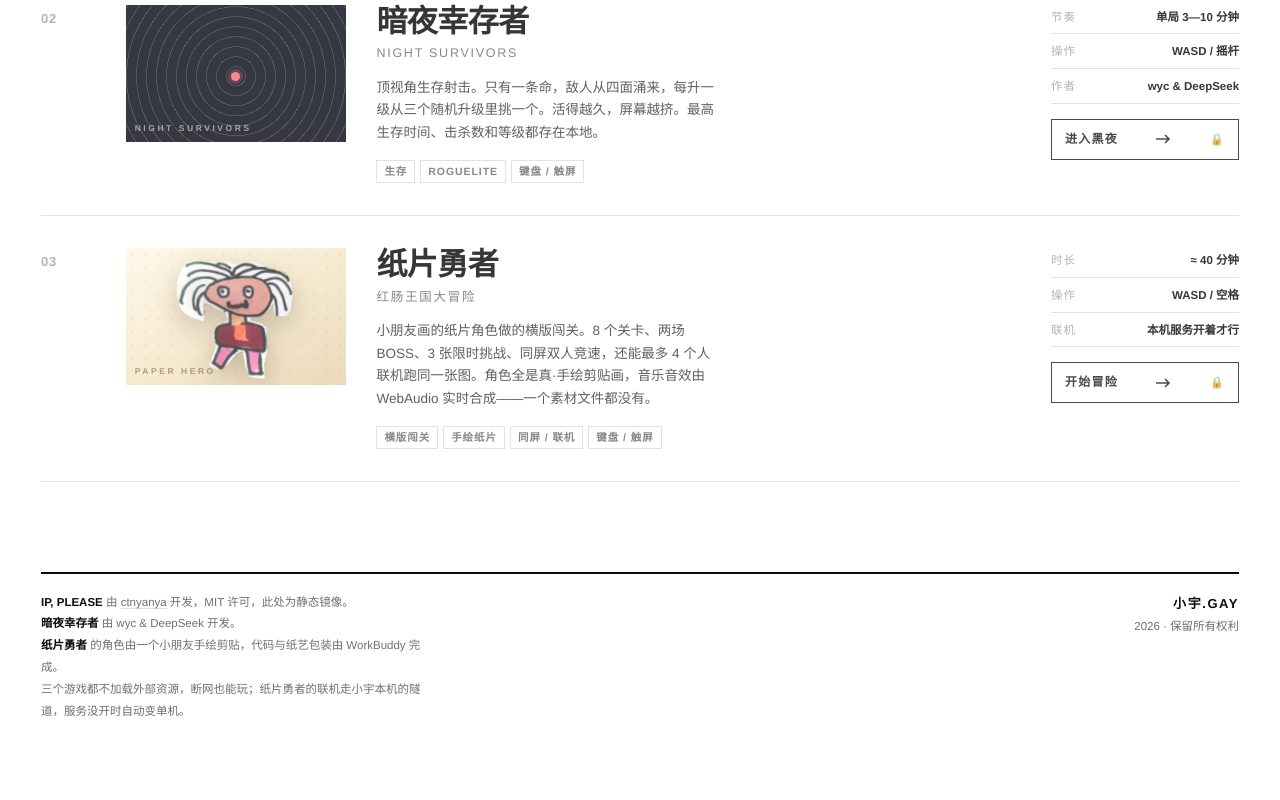
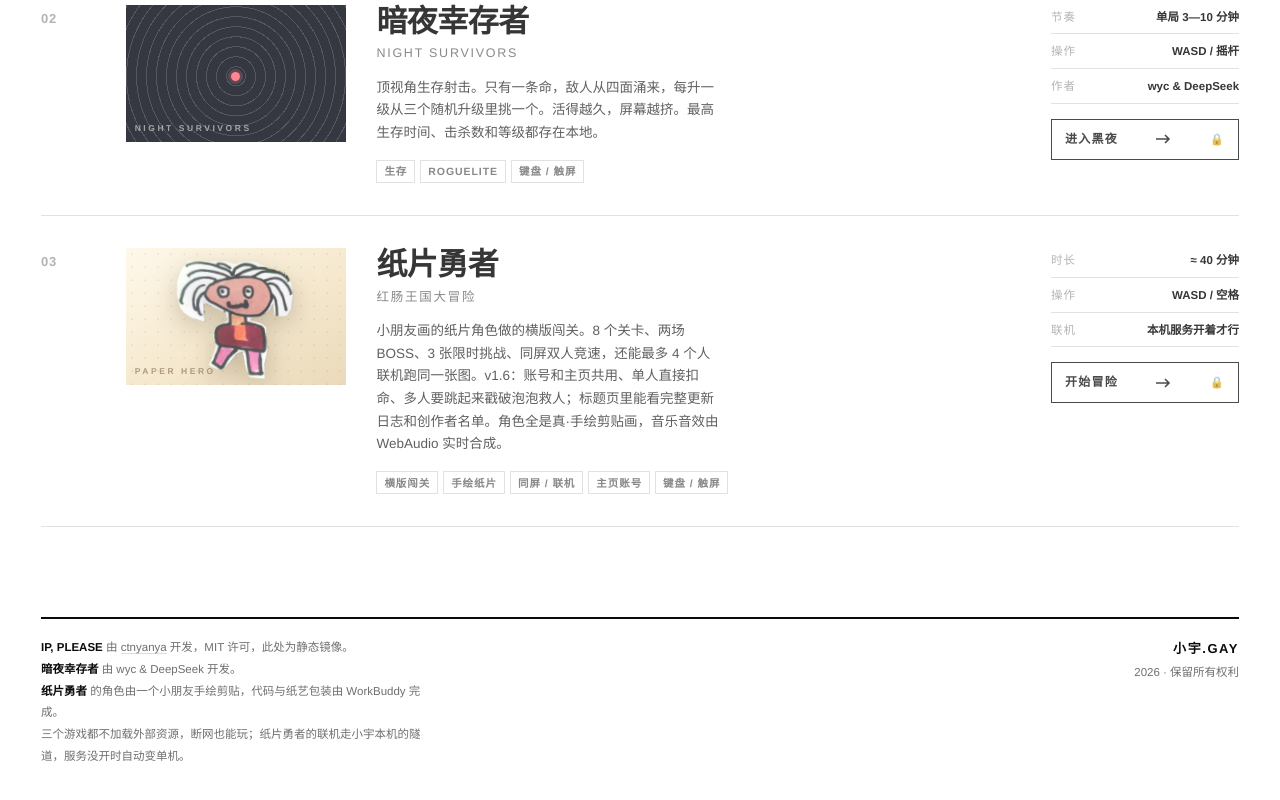
Before and after one commit to GHBQU/game, a plain HTML site: page index.html in a window 1280 px wide. Shown: the part 835-1635 px from the top of the page. Before the commit the page ends 1602 px from the top, so only its background shows below. Drawn offline with Linux system fonts and the light colour scheme.

Commit message:
游戏厅首页：纸片勇者 v1.6 文案

```diff
--- a/index.html
+++ b/index.html
@@ -1438,9 +1438,9 @@ html[data-style="glass"] button:focus-visible{outline:2px solid #0a84ff;outline-
         <div class="body">
           <span class="title">纸片勇者</span>
           <span class="title-cn">红肠王国大冒险</span>
-          <span class="desc">小朋友画的纸片角色做的横版闯关。8 个关卡、两场 BOSS、3 张限时挑战、同屏双人竞速，还能最多 4 个人联机跑同一张图。角色全是真·手绘剪贴画，音乐音效由 WebAudio 实时合成——一个素材文件都没有。</span>
+          <span class="desc">小朋友画的纸片角色做的横版闯关。8 个关卡、两场 BOSS、3 张限时挑战、同屏双人竞速，还能最多 4 个人联机跑同一张图。v1.6：账号和主页共用、单人直接扣命、多人要跳起来戳破泡泡救人；标题页里能看完整更新日志和创作者名单。角色全是真·手绘剪贴画，音乐音效由 WebAudio 实时合成。</span>
           <span class="tags">
-            <span>横版闯关</span><span>手绘纸片</span><span>同屏 / 联机</span><span>键盘 / 触屏</span>
+            <span>横版闯关</span><span>手绘纸片</span><span>同屏 / 联机</span><span>主页账号</span><span>键盘 / 触屏</span>
           </span>
         </div>
 
```
